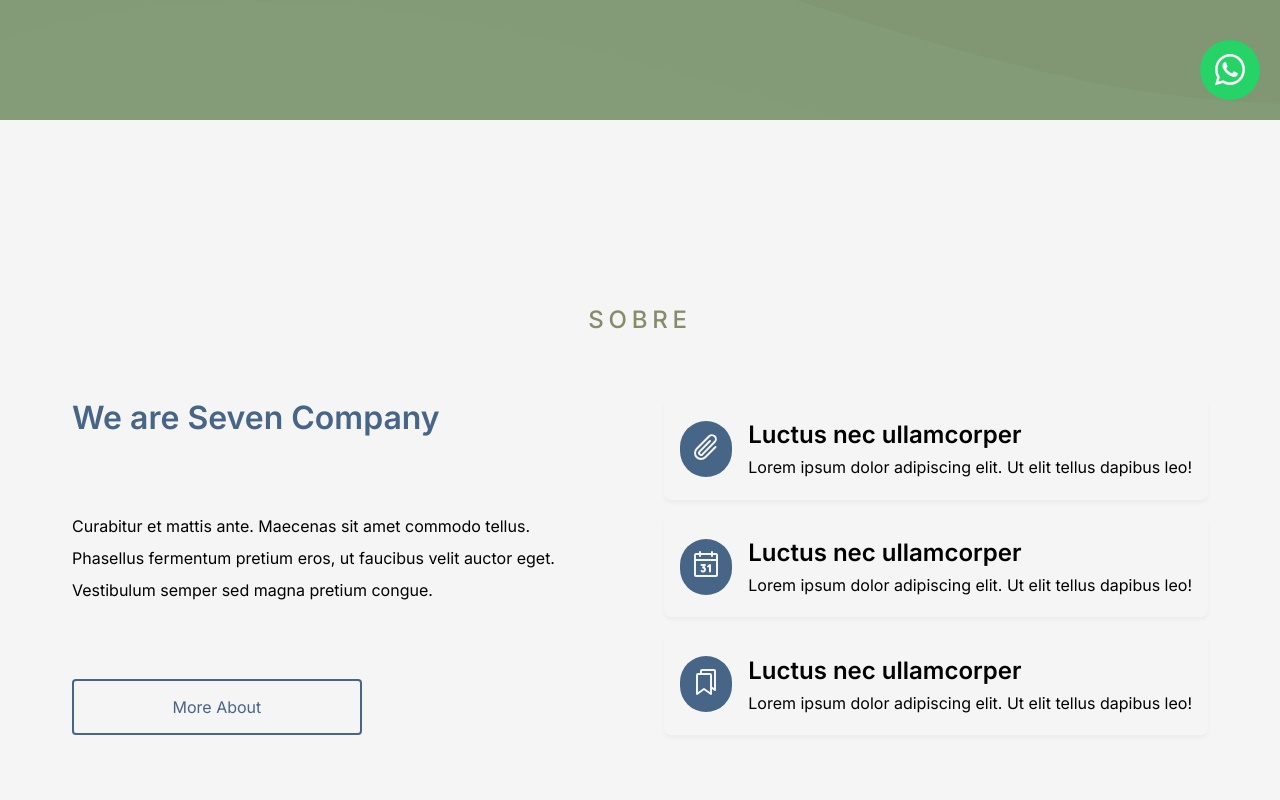
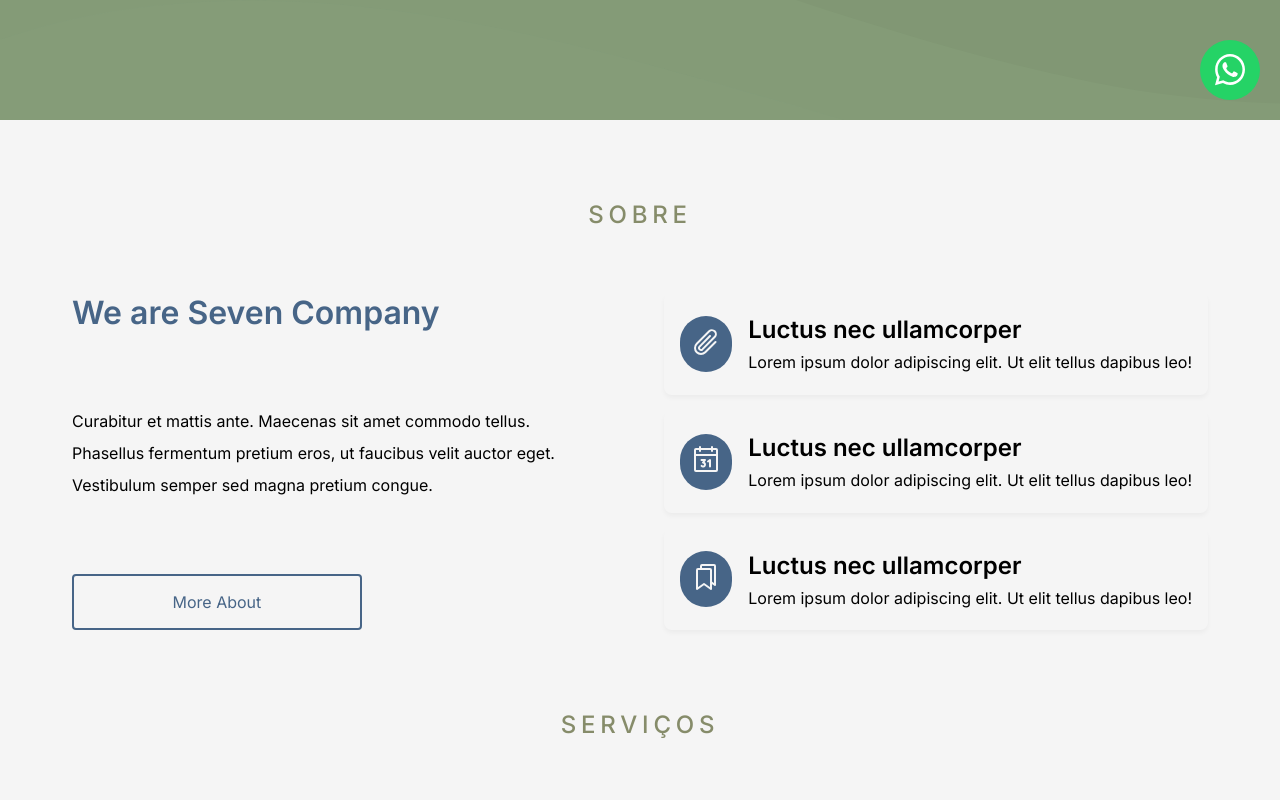
Before and after one commit to bduarte10/site-mutualiza, a Next.js app: page / in a window 1280 px wide. Shown: the part 680-1480 px from the top of the page. Built offline with nearby package versions, Linux system fonts and the light colour scheme.

Commit message:
fix: espaçamento section

```diff
--- a/src/components/About/about.module.css
+++ b/src/components/About/about.module.css
@@ -1,6 +1,7 @@
 .section {
   background-color: var(--white);
-  height: 100vh;
+  height: 100%;
+  padding: 5rem 0;
   display: flex;
   align-items: center;
 }
```
